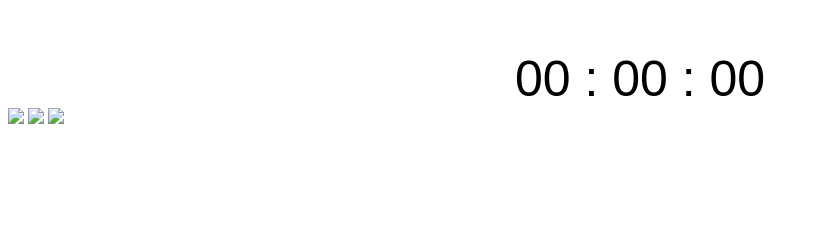
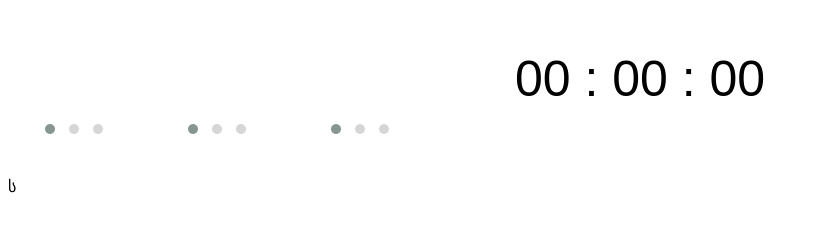
Before and after one commit to giorgikrgb/laughing-parakeet, a plain HTML site: page index.html in a window 1280 px wide. Shown: the whole page, without its empty margins (0-819 px from the left). Drawn offline with Linux system fonts and the light colour scheme.

Commit message:
ფოტო

```diff
--- a/index.html
+++ b/index.html
@@ -14,13 +14,13 @@
 </div>
 
 <div class="slider">
-  <img class="slide active" src="1.jpg">
-  <img class="slide" src="2.jpg">
-  <img class="slide" src="3.jpg">
+  <img class="slide active" src="ღილაკები.png">
+  <img class="slide" src="ღილაკები.png">
+  <img class="slide" src="ღილაკები.png">
 </div>
 
 <div id="buttons"></div>
-
+ს
 
 
 
```
Also changed, not shown: ღილაკები.png (added).
